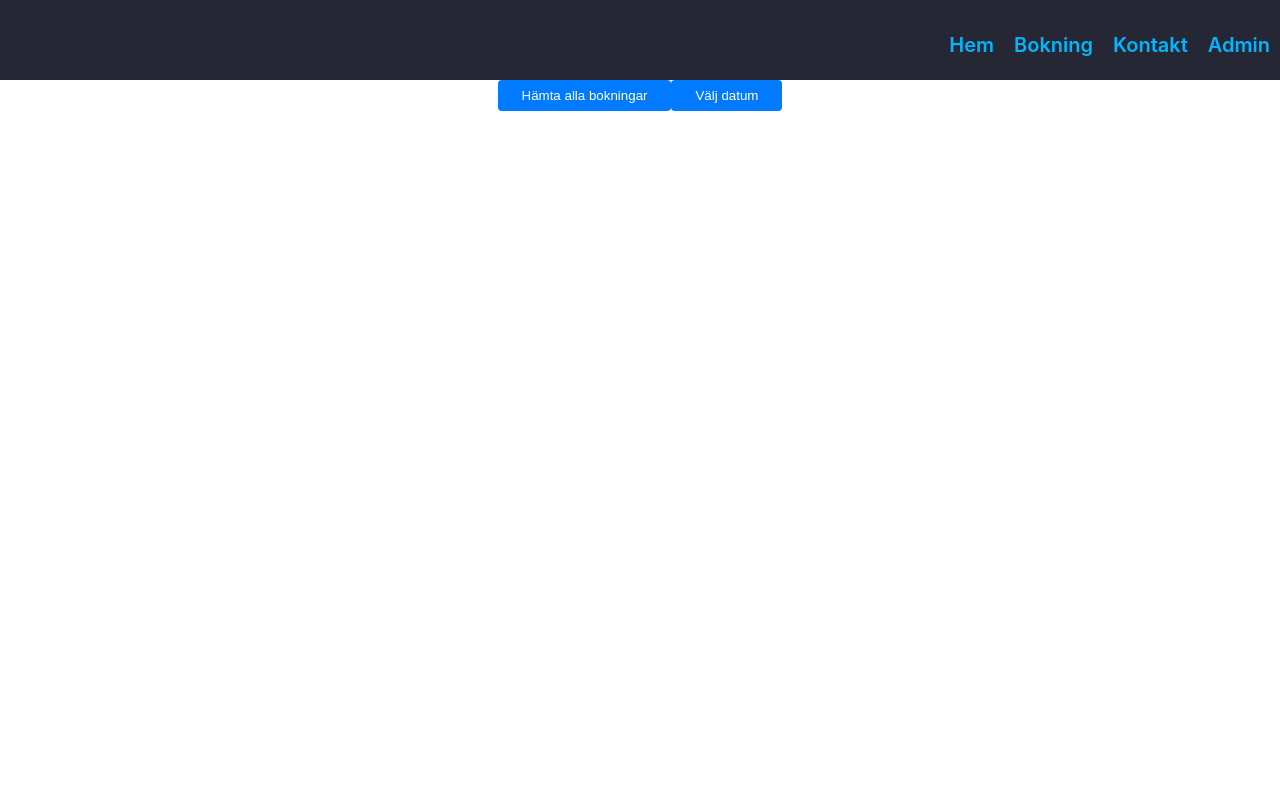
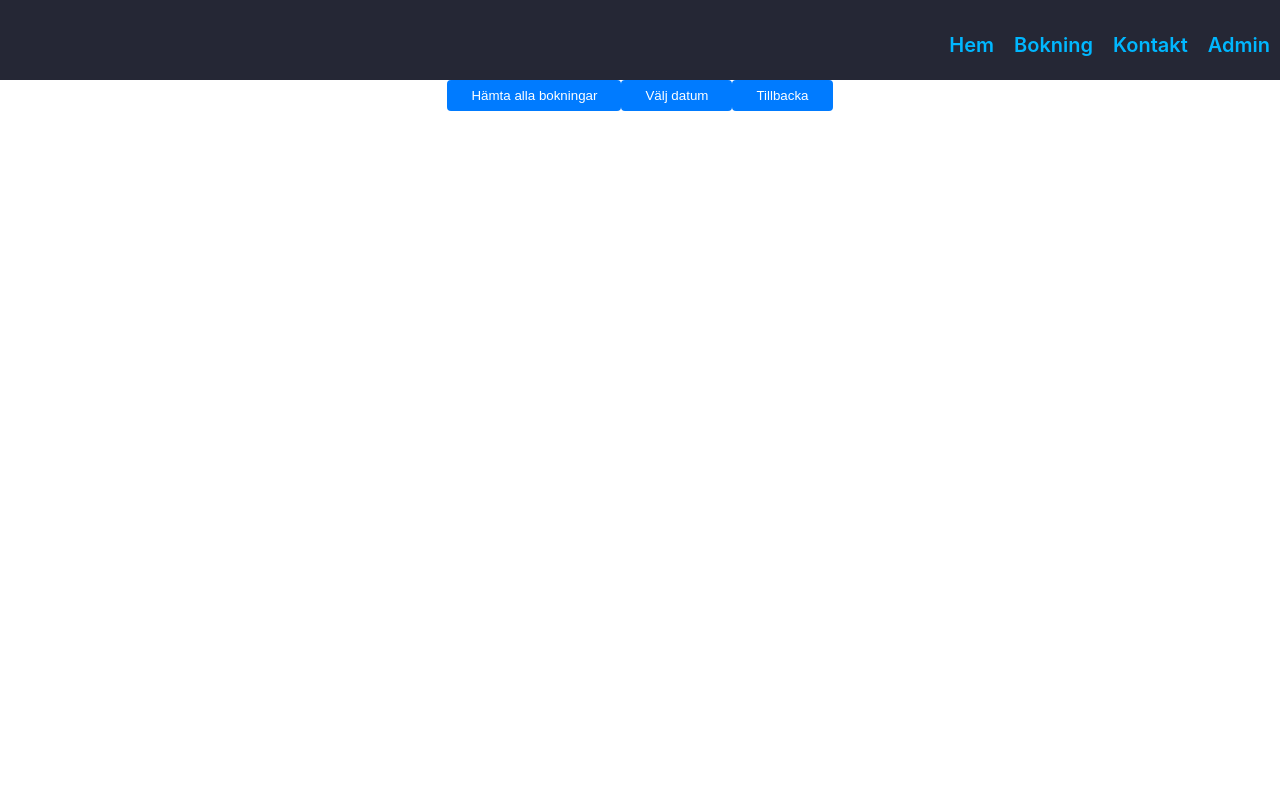
Before and after one commit to annaboye/therestaurant-react, a React (Vite) app in the folder fed22s-therestaurant/: page /admin in a window 1280 px wide. Both pictures are taken after a click on the button "Hantera bokningar". Shown: the top 800 px of the page. Built offline with nearby package versions, Linux system fonts and the light colour scheme.

Commit message:
feat: added buttons for go back

```diff
--- a/fed22s-therestaurant/src/pages/Admin.tsx
+++ b/fed22s-therestaurant/src/pages/Admin.tsx
@@ -21,15 +21,27 @@ export const Admin = () => {
     setShowSecondChoice(true);
     setShowFirstChoice(false);
     setShowForm(false);
+    setShowSuccess(false);
   };
 
   const handleShowBookingList = () => {
     setShowBookingList(true);
+    setShowSecondChoice(false);
   };
 
   const handleChangeShowSuccess = () => {
     setShowSuccess(true);
     setShowForm(false);
+  };
+
+  const goBacktoSecondChoice = () => {
+    setShowSecondChoice(true);
+    setShowBookingList(false);
+  };
+
+  const goBackToFirstChoice = () => {
+    setShowFirstChoice(true);
+    setShowSecondChoice(false);
   };
 
   return (
@@ -48,6 +60,7 @@ export const Admin = () => {
               Hämta alla bokningar
             </button>
             <button>Välj datum</button>
+            <button onClick={goBackToFirstChoice}>Tillbacka</button>
           </>
         )}
 
@@ -57,7 +70,12 @@ export const Admin = () => {
           ></BookingForm>
         )}
 
-        {showBookingList && <BookingList></BookingList>}
+        {showBookingList && (
+          <>
+            <button onClick={goBacktoSecondChoice}>Tillbacka</button>
+            <BookingList></BookingList>
+          </>
+        )}
 
         {showSuccess && <div>Bokning genomförd</div>}
       </div>
```
